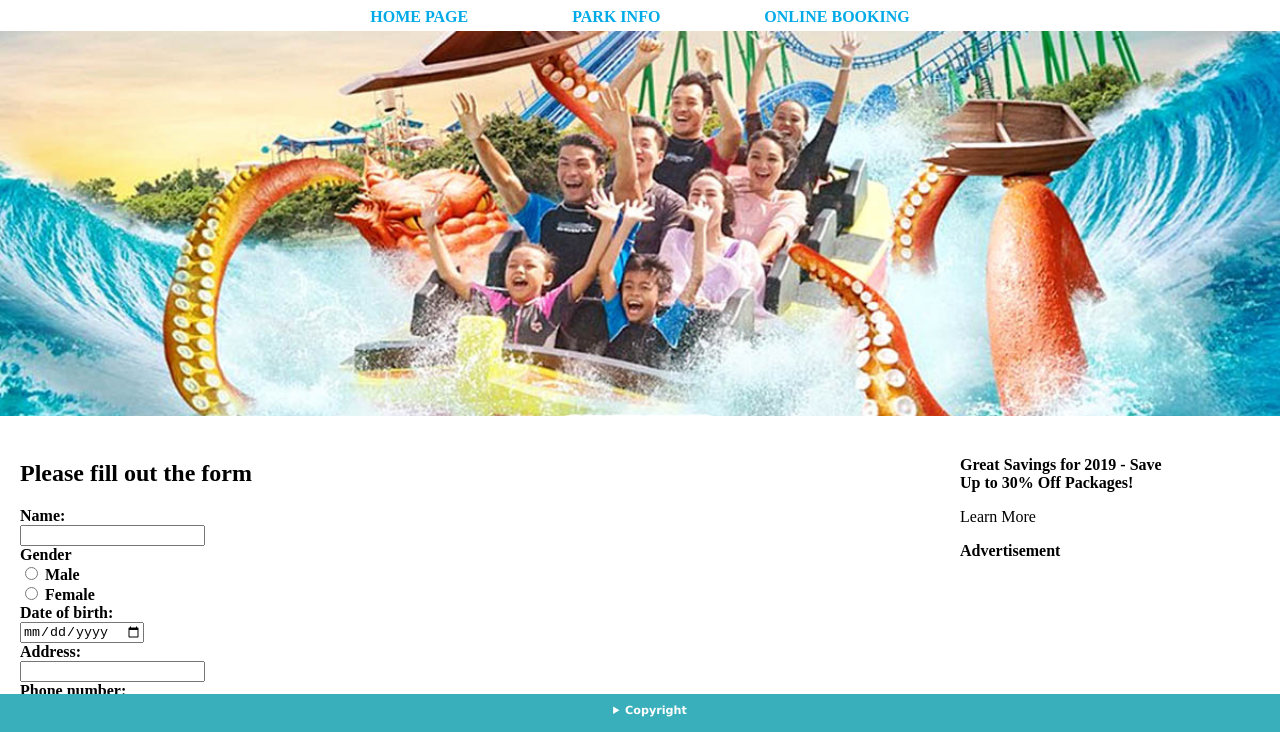
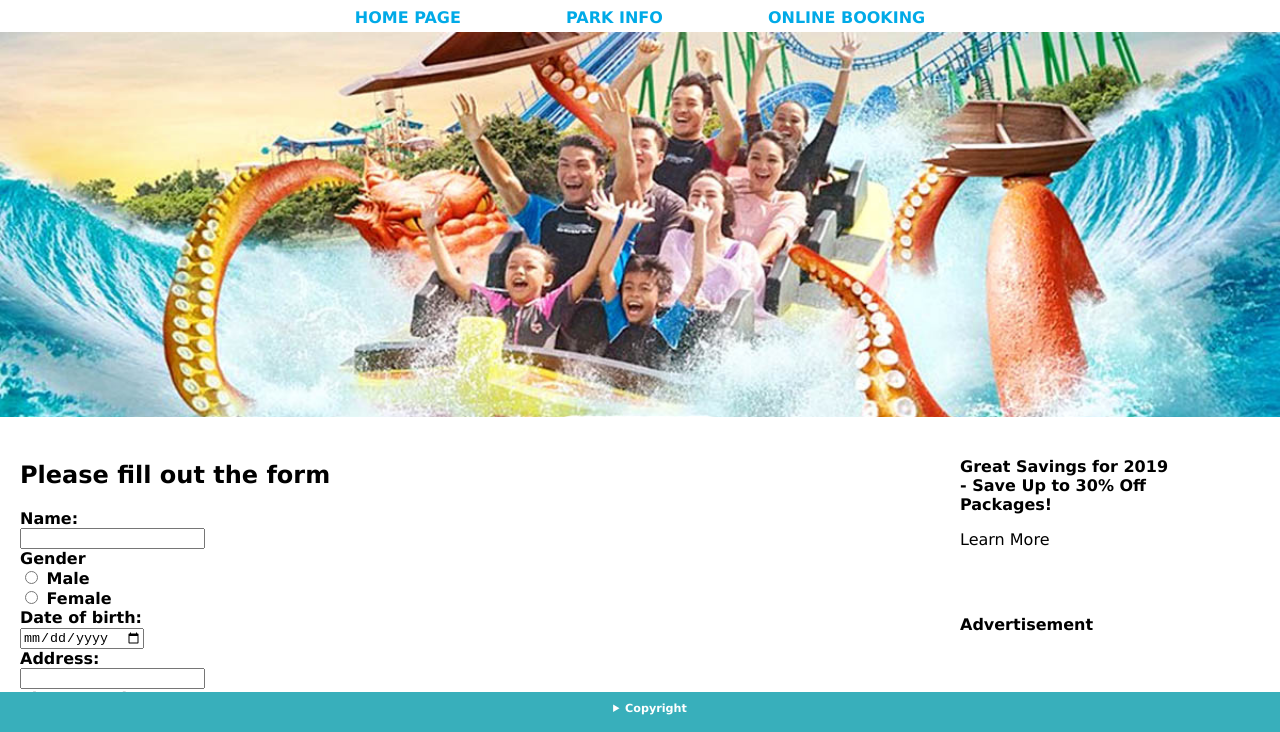
Before and after one commit to minstrelsy/waterpark-project, a plain HTML site: page onlineBooking.html in a window 1280 px wide. Shown: the part 66-798 px from the top of the page. Drawn offline with Linux system fonts and the light colour scheme.

Commit message:
More CSS
Minor works on positioning

```diff
--- a/css/main.css
+++ b/css/main.css
@@ -1,9 +1,7 @@
-/*
 @font-face {
     font-family: "Water Park";
     src: url(../fonts/Water_Park.ttf);
 }
-*/
 
 #mainContainer {
     max-width: 100%;
@@ -12,22 +10,8 @@
 
 body {
     margin: 0;
+    font-family: "Verdana", "Arial", sans-serif;
 }
-
-/*
-header h1 {
-    font-family: "Water Park";
-    color: #ffffff;
-    font-size: 3.2em;
-    text-align: center;
-    width: 100%;
-    margin-bottom: 0px;
-    background-color: #38afbb;
-    padding-bottom: 5px;
-    padding-top: 15px;
-    margin-top: 0px
-}
-*/
 
 #wplogo {
     width: 100%;
@@ -57,26 +41,15 @@ nav li {
     position: relative;
 }
 
-nav a::before {
-    content: '';
-    display: block;
-    height: 3px;
-    width: 0%;
-    background-color:#00aae7;
-    position: absolute;
-    top: 0;
+a:visited {
+        color: cornflowerblue;
 }
 
-/*
-nav a:hover::before {
-    width: 100%;
+a:hover {
+        text-shadow: 0px 0px 10px #00aae7;
+        color: #00aae7;
 }
-*/
 
-nav a:hover {
-        text-shadow: 0px 0px 10px #00aae7;
-
-}
 
 .onlineForm {
     padding: 20px;
@@ -84,6 +57,7 @@ nav a:hover {
     margin-bottom: 50px;
     float: left;
     width: 60%;
+    font-weight: 600;
 }
 
 .promotion {
@@ -94,6 +68,7 @@ nav a:hover {
 
 .info {
     padding-left: 20px;
+    padding-bottom: 50px;
 }
 
 aside {
@@ -101,32 +76,6 @@ aside {
     width:25%;
 
 }
-/*
-nav {
-    text-align: center;
-    font-family: "Verdana", "Arial", sans-serif;
-    font-size: 0.8em;
-    margin-top: 0px;
-    margin-bottom: 15px;
-    width: 1200px;
-    background-color: #38afbb;
-    padding-top: 5px;
-    padding-bottom: 5px;
-    border-top: 1px dashed white;
-    color: white;
-    margin-bottom: 0px;
-}
-
-nav a,
-a:link,
-a:visited,
-a:focus,
-a:hover,
-a:active {
-    color: white;
-    text-decoration: none;
-}
-*/
 
 #mainBanner {
     text-align: center;
@@ -146,20 +95,6 @@ a:active {
     padding-bottom: 40px;
 }
 
-/*
-article {
-    text-align: left;
-    width: 1200px;
-    font-family: "Verdana", "Arial", sans-serif;
-    padding: 10px;
-}
-
-article p {
-    font-size: 0.8em;
-    color: #444444;
-}
-*/
-
 .midPageContainer {
     width: 100%;
     height: auto;
@@ -168,7 +103,7 @@ article p {
 .midPageContainer #parkIntro {
     float: left;
     width: 70%;
-    height: auto;
+    height: 100%;
     margin: 15px;
 }
 
@@ -178,8 +113,9 @@ article p {
 }
 
 .midPageContainer #parkIntro #promoVideo {
-    width: 65%;
+    width: auto;
     height: auto;
+
 }
 
 .midPageContainer aside {
@@ -212,6 +148,7 @@ article p {
 article {
     float:left;
     width:65%;
+    padding-bottom: 50px;
 }
 
 footer {
@@ -220,7 +157,7 @@ footer {
     bottom: 0px;
     background-color: #38afbb;
     width: 100%;
-    height: 40px;
+    height: 42px;
     color: white;
     padding-left: 20px;
     font-family: "Verdana", "Arial", sans-serif;
--- a/onlineBooking.html
+++ b/onlineBooking.html
@@ -48,25 +48,25 @@
             <h2>Please fill out the form</h2>
 
             <form>
-                <b>Name:</b><br>
+                Name:<br>
                 <input type="text"><br>
 
-                <b>Gender</b><br>
+                Gender<br>
                 <input type="radio" name="gender" value="Male">
-                <b>Male</b><br>
+                Male<br>
                 <input type="radio" name="gender" value="Female">
-                <b>Female</b><br>
+                Female<br>
 
-                <b>Date of birth:</b><br>
+                Date of birth:<br>
                 <input type="date" name="" value=""><br>
 
-                <b>Address: </b><br>
+                Address: <br>
                 <input type="text" name="" value=""><br>
 
-                <b>Phone number: </b><br>
+                Phone number: <br>
                 <input type="text" name="" value=""><br>
 
-                <b>Coupon code: </b><br>
+                Coupon code: <br>
                 <input type="text" name="" value=""><br>
 
                 If you or someone with you need special care please write it in the comment section:<br>
```
Also changed, not shown: index.html (+1 -1 lines), parkInfo.html (+2 -5 lines).
